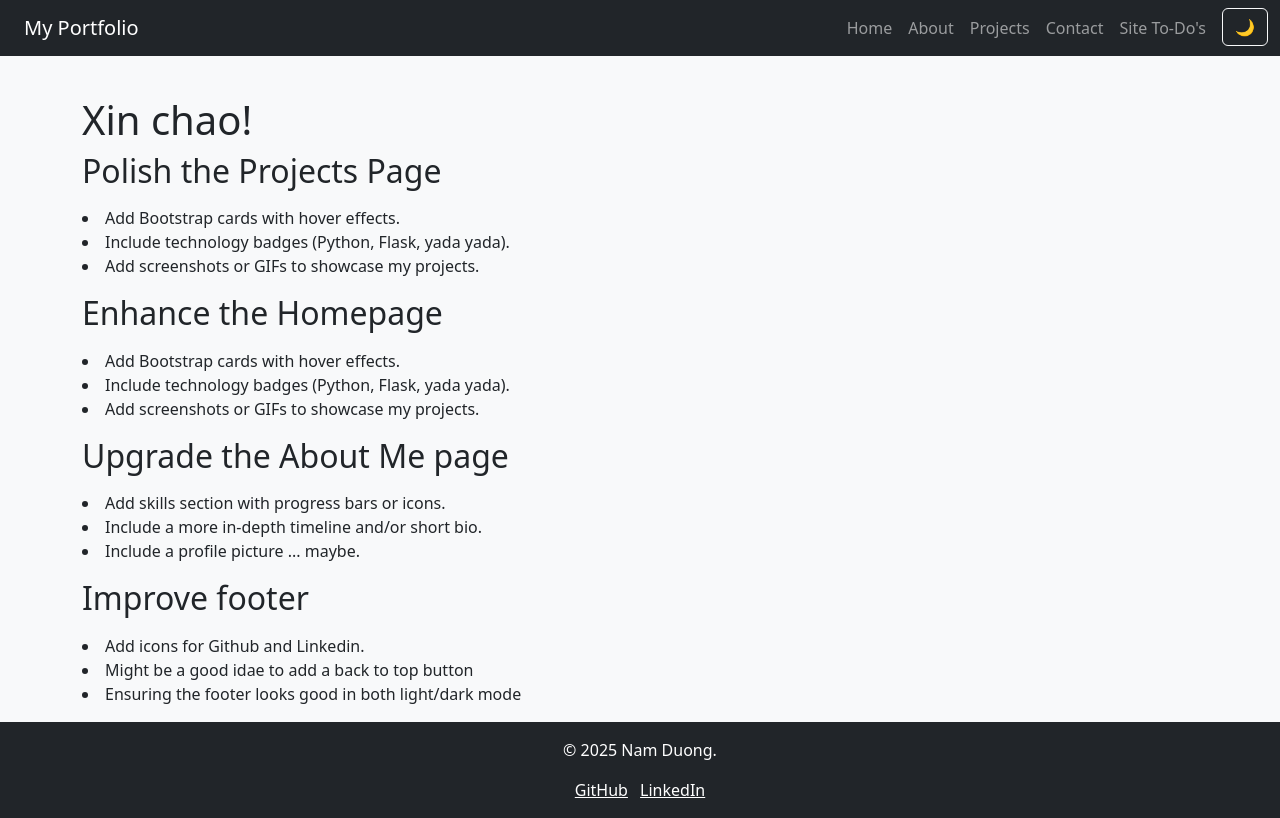
After one commit to NamLinh/flaskPortfolio, a Flask app: page /todo in a window 1280 px wide. The commit adds this page. Run offline with Flask 3, Linux system fonts and the light colour scheme.

Commit message:
first batch of improvements

```diff
--- a/app.py
+++ b/app.py
@@ -1,7 +1,21 @@
-from flask import Flask, render_template
+from flask import Flask, render_template, request, redirect, flash
+import os
+from flask_mail import Mail, Message
+
+rand_int = os.urandom(24)
 
 app = Flask(__name__)
+app.secret_key = rand_int
 
+# -----------------------
+# Flask-Mail Configuration
+# -----------------------
+app.config['MAIL_SERVER'] = 'smtp.gmail.com'
+app.config['MAIL_PORT'] = 465
+app.config['MAIL_USERNAME'] = 'namlinhduong2@gmail.com'
+app.config['MAIL_PASSWORD'] = 'gdri fapv bxlw spaa'
+app.config['MAIL_USE_TLS'] = False
+app.config['MAIL_USE_SSL'] = True
 @app.route("/")
 def home():
     return render_template("index.html")
@@ -10,19 +24,49 @@ def home():
 def about():
     return render_template("about.html")
 
+@app.route("/todo")
+def todo():
+    return render_template("todo.html")
+
 @app.route("/projects")
+
 def projects():
     projects_list = [
-        {"name": "Portfolio Website", "url": "https://github.com/yourusername/portfolio"},
-        {"name": "Boba Shop Simulator Game", "url": "https://github.com/NamLinh/bobaShopSim"},
+        {"name": "Portfolio Website", "url": "https://github.com/NamLinh/flaskPortfolio"},
         {"name": "Friend Group Mental Health Analyser (Sentiment Analysis)", "url": "https://github.com/NamLinh/discSentAnalysis"},
+        {"name": "Boba Shop Simulator", "url": "https://github.com/NamLinh/bobaShopSim"},
     ]
     return render_template("projects.html", projects=projects_list)
 
-@app.route("/contact")
+@app.route("/contact", methods=["GET", "POST"])
 def contact():
+    if request.method == "POST":
+        # Get form data
+        name = request.form.get("name")
+        email = request.form.get("email")
+        message_body = request.form.get("message")
+        mail = Mail(app)
+
+        # Create email message
+        msg = Message(
+            subject=f"New message from {name}",
+            sender=app.config['MAIL_USERNAME'],
+            recipients=[app.config['MAIL_USERNAME']],
+            body=f"Name: {name}\nEmail: {email}\n\nMessage:\n{message_body}",
+            reply_to=email
+        )
+
+        # Send the email
+        try:
+            mail.send(msg)
+            flash("Thank you! Your message has been sent.", "success")
+        except Exception as e:
+            print("Mail sending failed:", e)
+            flash("Oops! Something went wrong. Try again later.", "danger")
+
+        return redirect("/contact")
+
     return render_template("contact.html")
-
 
 if __name__ == "__main__":
     app.run(debug=True)
--- a/static/style.css
+++ b/static/style.css
@@ -1,17 +1,72 @@
+html, body {
+    height: 100%;
+    margin: 0;
+}
+
+/* Light mode (default) */
 body {
-    font-family: Arial, sans-serif;
-    margin: 0;
-    padding: 0;
+    background-color: #f8f9fa;
+    color: #212529;
+}
+
+
+#page-container {
+    min-height: 100%;
+    display: flex;
+    flex-direction: column;
+}
+
+#content-wrap {
+    flex: 1;
+}
+
+.container {
+    flex: 1;
 }
 nav {
     background: #333;
     padding: 1em;
 }
 nav a {
-    color: white;
-    margin: 0 10px;
-    text-decoration: none;
+  padding: 8px 12px;
+  text-decoration: none;
+}
+nav a:hover {
+  color: #0d6efd;
 }
 .content {
     padding: 20px;
 }
+
+.home-page #content-wrap {
+    padding-bottom: 2rem; /* adds extra space so footer drops */
+}
+
+/* Dark mode */
+body.dark-mode {
+    background-color: #121212;
+    color: #f8f9fa;
+}
+
+body.dark-mode .navbar {
+    background-color: #1f1f1f !important;
+}
+
+body.dark-mode .card {
+    background-color: #1f1f1f;
+    color: #f8f9fa;
+}
+
+body.dark-mode .btn-outline-primary {
+    color: #f8f9fa;
+    border-color: #f8f9fa;
+}
+
+body.dark-mode .btn-outline-primary:hover {
+    background-color: #f8f9fa;
+    color: #212529;
+}
+
+body.dark-mode footer {
+    background-color: #1f1f1f;
+}
--- a/templates/base.html
+++ b/templates/base.html
@@ -3,17 +3,90 @@
 <head>
     <meta charset="UTF-8">
     <title>{% block title %}{% endblock %}</title>
+    <link href="https://cdn.jsdelivr.net/npm/bootstrap@5.3.3/dist/css/bootstrap.min.css" rel="stylesheet">
     <link rel="stylesheet" href="{{ url_for('static', filename='style.css') }}">
 </head>
-<body>
-    <nav>
-        <a href="/">Home</a> |
-        <a href="/about">About</a> |
-        <a href="/projects">Projects</a> |
-        <a href="/contact">Contact</a>
-    </nav>
-    <div class="content">
-        {% block content %}{% endblock %}
+
+<body class="d-flex flex-column min-vh-100">
+  <!-- Navbar -->
+  <nav class="navbar navbar-expand-lg navbar-dark bg-dark">
+    <div class="container-fluid">
+      <a class="navbar-brand" href="/">My Portfolio</a>
+      <ul class="navbar-nav ms-auto">
+        <li class="nav-item"><a class="nav-link" href="/">Home</a></li>
+        <li class="nav-item"><a class="nav-link" href="/about">About</a></li>
+        <li class="nav-item"><a class="nav-link" href="/projects">Projects</a></li>
+        <li class="nav-item"><a class="nav-link" href="/contact">Contact</a></li>
+        <li class="nav-item"><a class="nav-link" href="/todo">Site To-Do's</a></li>
+        <li class="nav-item">
+          <button id="theme-toggle" class="btn btn-outline-light ms-2">🌙</button>
+        </li>
+      </ul>
     </div>
+  </nav>
+
+  <!-- Main content -->
+  <div id="content-wrap" class="container mt-4 flex-fill">
+
+    <div class="container mt-3">
+      {% with messages = get_flashed_messages(with_categories=true) %}
+        {% if messages %}
+          {% for category, message in messages %}
+            <div class="alert alert-{{ category }} alert-dismissible fade show" role="alert">
+              {{ message }}
+              <button type="button" class="btn-close" data-bs-dismiss="alert" aria-label="Close"></button>
+            </div>
+          {% endfor %}
+        {% endif %}
+      {% endwith %}
+    </div>
+
+    {% block content %}{% endblock %}
+  </div>
+
+  <!-- Footer -->
+  <footer class="bg-dark text-white text-center py-3 mt-auto">
+    <p>&copy; 2025 Nam Duong.</p>
+    <a href="https://github.com/NamLinh" class="text-white me-2">GitHub</a>
+    <a href="https://www.linkedin.com/in/nam-duong-8807671b6" class="text-white">LinkedIn</a>
+  </footer>
+
+  <!-- Bootstrap JS -->
+  <script src="https://cdn.jsdelivr.net/npm/bootstrap@5.3.3/dist/js/bootstrap.bundle.min.js"></script>
+
+  <!-- Dark/Light Mode Toggle Script -->
+  <script>
+    const themeToggle = document.getElementById('theme-toggle');
+
+    // Load saved theme or system preference
+    const savedTheme = localStorage.getItem('theme');
+    if (savedTheme) {
+        document.body.classList.add(savedTheme);
+        themeToggle.textContent = savedTheme === 'dark-mode' ? '☀️' : '🌙';
+    } else {
+        // Auto-detect system preference
+        if (window.matchMedia('(prefers-color-scheme: dark)').matches) {
+            document.body.classList.add('dark-mode');
+            themeToggle.textContent = '☀️';
+        } else {
+            themeToggle.textContent = '🌙';
+        }
+    }
+
+    // Toggle theme on button click
+    themeToggle.addEventListener('click', () => {
+        document.body.classList.toggle('dark-mode');
+        if (document.body.classList.contains('dark-mode')) {
+            localStorage.setItem('theme', 'dark-mode');
+            themeToggle.textContent = '☀️';
+        } else {
+            localStorage.setItem('theme', 'light-mode');
+            themeToggle.textContent = '🌙';
+        }
+    });
+  </script>
+
 </body>
+
+
 </html>
--- a/templates/index.html
+++ b/templates/index.html
@@ -3,6 +3,6 @@
 {% block title %}Home - My Portfolio{% endblock %}
 
 {% block content %}
-<h1>Welcome to My Portfolio</h1>
-<p>Hi, I’m Nam Duong, a Computer Scientist with passions in machine learning, data science, and music!</p>
+<h1>Welcome!</h1>
+    <p>This is my Flask portfolio site.</p>
 {% endblock %}
--- /dev/null
+++ b/templates/todo.html
@@ -0,0 +1,37 @@
+{% extends "base.html" %}
+
+{% block title %}About Me{% endblock %}
+
+{% block content %}
+
+<h1>Xin chao!</h1>
+
+    <h2>Polish the Projects Page</h2>
+        <p>
+            <li>Add Bootstrap cards with hover effects.</li>
+            <li>Include technology badges (Python, Flask, yada yada).</li>
+            <li>Add screenshots or GIFs to showcase my projects.</li>
+        </p>
+
+    <h2>Enhance the Homepage</h2>
+        <p>
+            <li>Add Bootstrap cards with hover effects.</li>
+            <li>Include technology badges (Python, Flask, yada yada).</li>
+            <li>Add screenshots or GIFs to showcase my projects.</li>
+        </p>
+
+    <h2>Upgrade the About Me page</h2>
+        <p>
+            <li>Add skills section with progress bars or icons.</li>
+            <li>Include a more in-depth timeline and/or short bio.</li>
+            <li>Include a profile picture ... maybe.</li>
+        </p>
+
+    <h2>Improve footer</h2>
+        <p>
+            <li>Add icons for Github and Linkedin.</li>
+            <li>Might be a good idae to add a back to top button</li>
+            <li>Ensuring the footer looks good in both light/dark mode</li>
+        </p>
+
+{% endblock %}
```
Also changed, not shown: requirements.txt (added, +9 -0 lines), templates/contact.html (+22 -4 lines), templates/projects.html (+14 -6 lines).
